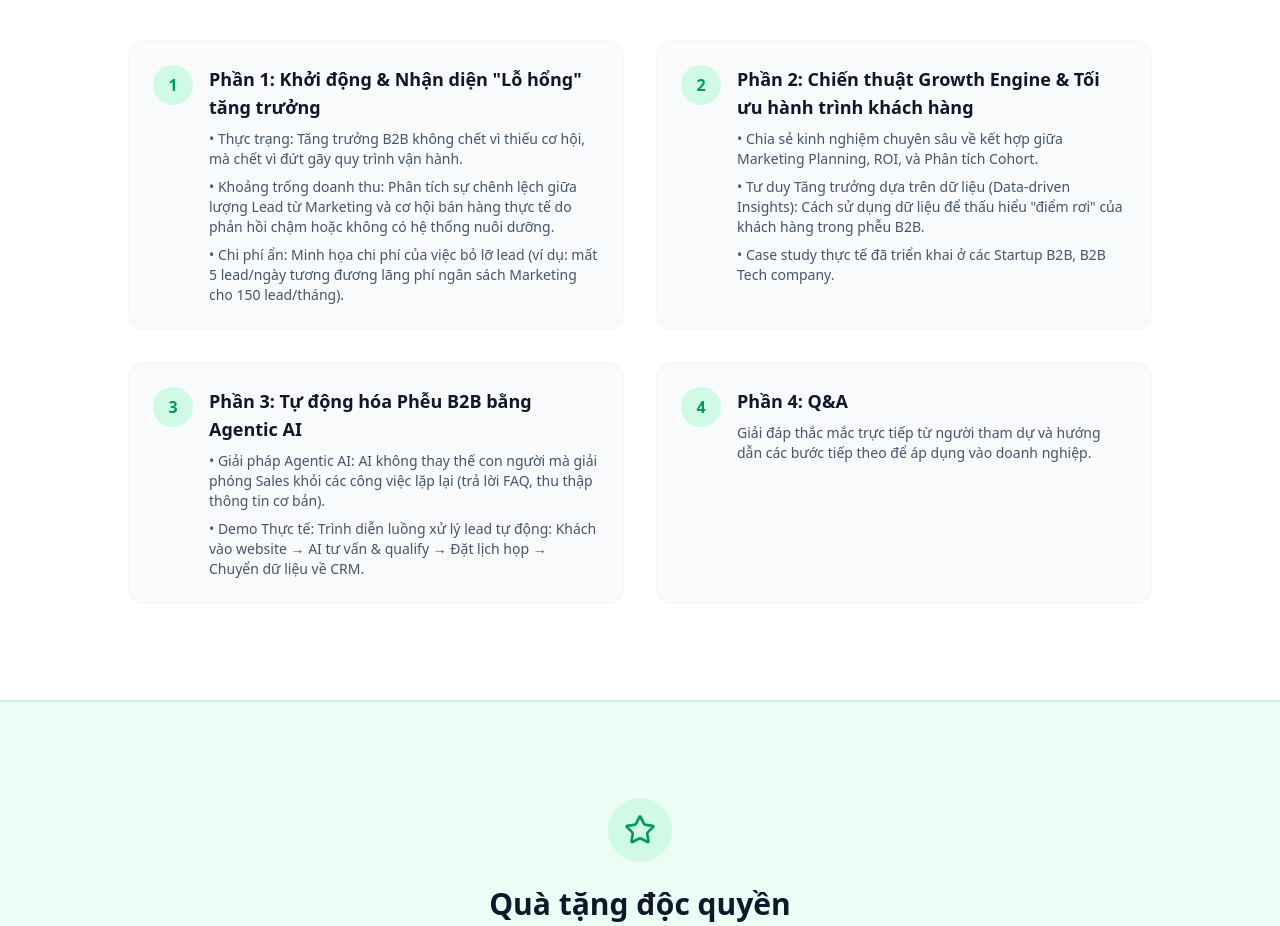
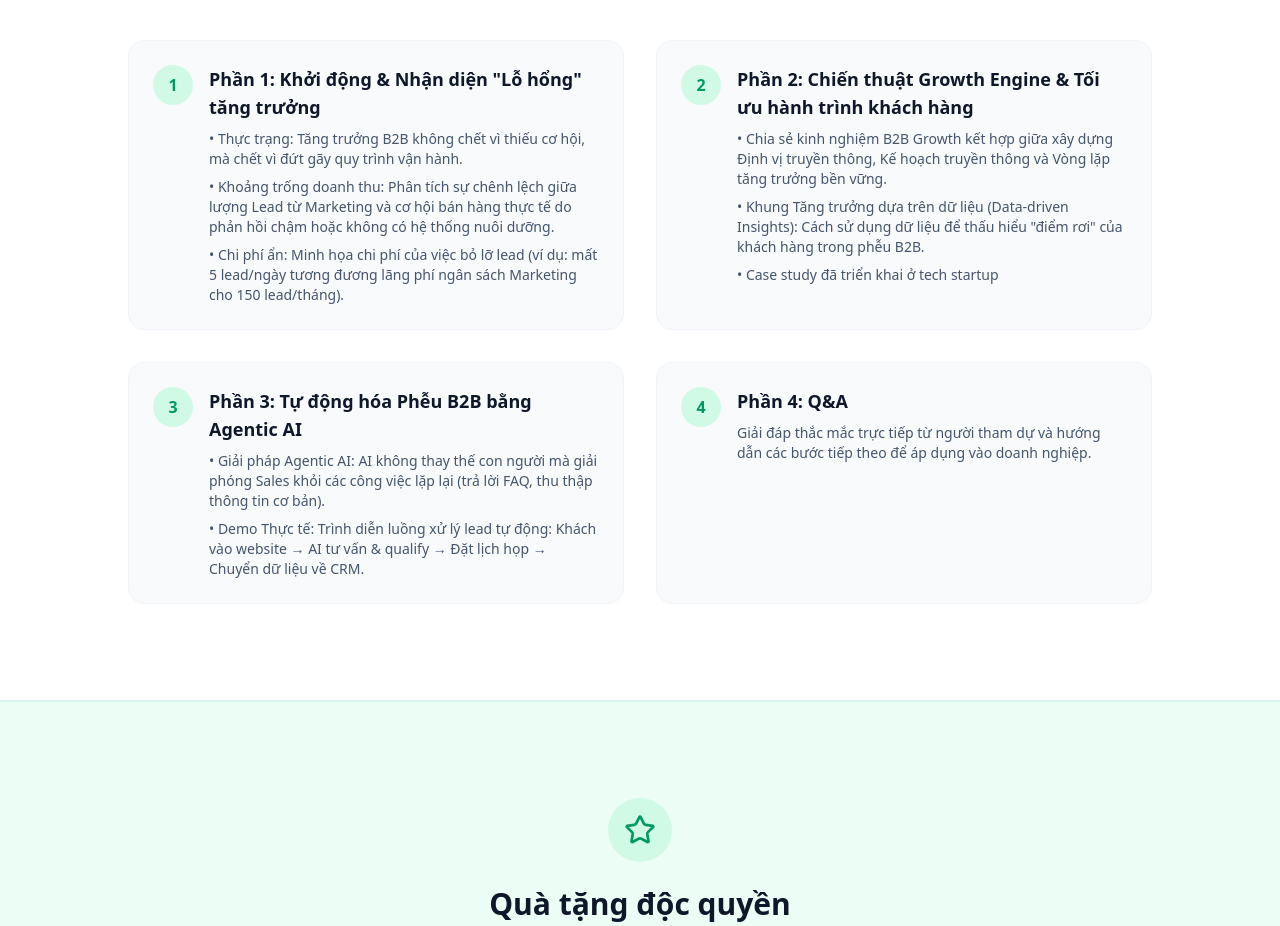
Before and after one commit to baongo-ctrl/ConvertX, a React (Vite) app: page /webinar in a window 1280 px wide. Shown: the part 1380-2306 px from the top of the page. Built offline with nearby package versions, Linux system fonts and the light colour scheme.

Commit message:
feat(webinar): Refine content for growth engine section
Update webinar content to focus on B2B growth tactics, communication strategy, and data-driven insights for customer journey optimization.

```diff
--- a/src/pages/Webinar.tsx
+++ b/src/pages/Webinar.tsx
@@ -269,9 +269,9 @@
               <div>
                 <h3 className="text-slate-900 font-bold text-lg mb-2">Phần 2: Chiến thuật Growth Engine & Tối ưu hành trình khách hàng</h3>
                 <ul className="text-slate-600 space-y-2 text-sm">
-                  <li>• Chia sẻ kinh nghiệm chuyên sâu về kết hợp giữa Marketing Planning, ROI, và Phân tích Cohort.</li>
-                  <li>• Tư duy Tăng trưởng dựa trên dữ liệu (Data-driven Insights): Cách sử dụng dữ liệu để thấu hiểu "điểm rơi" của khách hàng trong phễu B2B.</li>
-                  <li>• Case study thực tế đã triển khai ở các Startup B2B, B2B Tech company.</li>
+                  <li>• Chia sẻ kinh nghiệm B2B Growth kết hợp giữa xây dựng Định vị truyền thông, Kế hoạch truyền thông và Vòng lặp tăng trưởng bền vững.</li>
+                  <li>• Khung Tăng trưởng dựa trên dữ liệu (Data-driven Insights): Cách sử dụng dữ liệu để thấu hiểu "điểm rơi" của khách hàng trong phễu B2B.</li>
+                  <li>• Case study đã triển khai ở tech startup</li>
                 </ul>
               </div>
             </div>
```
